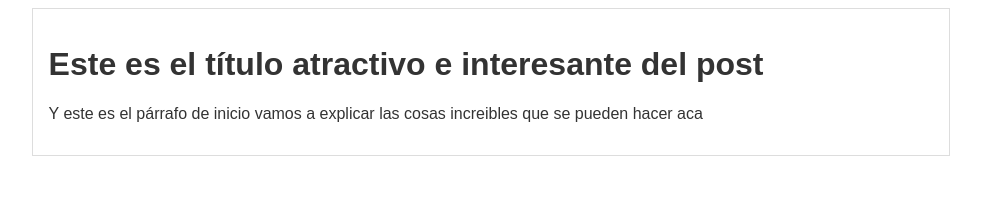
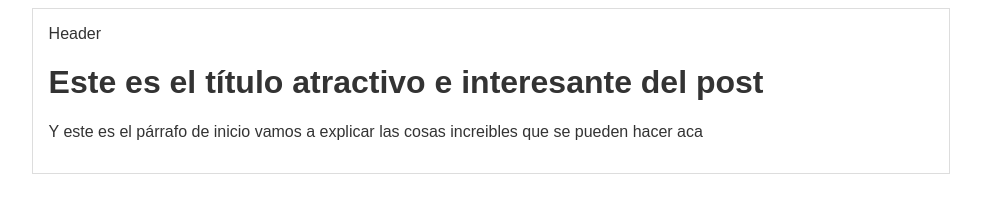
Before and after one commit to matespinosa/git, a plain HTML site: page index.html in a window 1280 px wide. Shown: the whole page, without its empty margins (149-1130 px from the left). Drawn offline with Linux system fonts and the light colour scheme; files whose address does not match are found by name.

Commit message:
estructura inicial del header

```diff
--- a/index.html
+++ b/index.html
@@ -8,6 +8,9 @@
 </head>
 <body>
   <div id="container">
+    <div id="header">
+      Header
+    </div>
     <div id="post">
       <h1>Este es el título atractivo e interesante del post</h1>
       <p>Y este es el párrafo de inicio vamos a explicar las cosas increibles que se pueden hacer aca</p>
```
